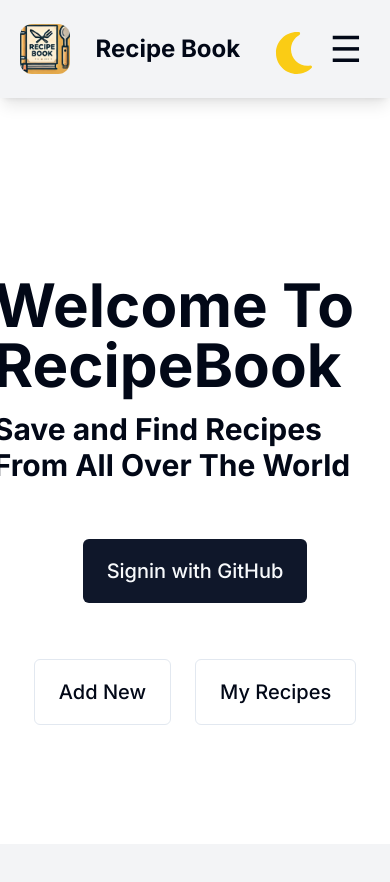
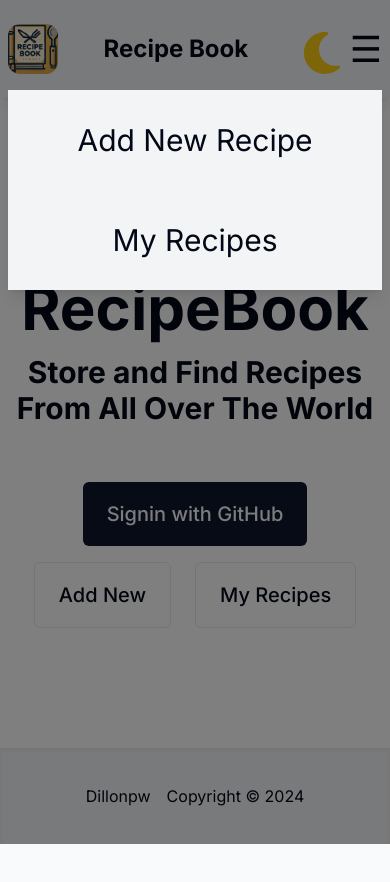
Before and after one commit to Dillonpw/recipe-book, a Next.js app: page / in a window 390 px wide. Both pictures are taken after a click on the button "dropdown". Shown: the top 882 px of the page. After the commit the page ends 844 px from the top, so only its background shows below. Built offline with nearby package versions, Linux system fonts and the light colour scheme; no server answers.

Commit message:
simple style, mobile nav, footer

```diff
--- /dev/null
+++ b/app/components/footer.tsx
@@ -0,0 +1,13 @@
+import Link from "next/link";
+const Footer = () => {
+  return (
+    <footer className="flex h-24 items-center justify-center bg-gray-100 shadow-inner">
+      <Link className="un" href="https://github.com/Dillonpw" target="_blank">
+        {" "}
+        Dillonpw
+      </Link>{" "}
+      <p className="ml-4">Copyright © 2024</p>
+    </footer>
+  );
+};
+export default Footer;
--- a/app/components/nav.tsx
+++ b/app/components/nav.tsx
@@ -1,12 +1,14 @@
 "use client";
 import { useState } from "react";
 import Image from "next/image";
+import Link from "next/link";
 import ThemeToggle from "./theme";
 
 const Nav = () => {
   const [isOpen, setIsOpen] = useState(false);
 
   const toggleMenu = () => setIsOpen(!isOpen);
+  const closeMenu = () => setIsOpen(false);
 
   return (
     <header className="fixed-nav bg-gray-100 shadow-lg transition-all duration-300 dark:bg-[#121212] dark:text-white">
@@ -21,16 +23,16 @@ const Nav = () => {
             height={50}
           />
 
-          <a href="/">
+          <Link href="/">
             <h1 className="font-bold">Recipe Book</h1>
-          </a>
+          </Link>
 
           <ThemeToggle />
         </nav>
       </div>
 
       {/* Mobile Navigation */}
-      <div className="relative mx-5 py-2 text-4xl md:hidden">
+      <div className="relative mx-2 py-2 text-4xl md:hidden">
         <nav className="my-4 flex items-center justify-between">
           <Image
             src={"/RecipeBook.jpeg"}
@@ -39,15 +41,14 @@ const Nav = () => {
             width={50}
             height={50}
           />
-          <a href="/">
+          <Link href="/">
             <p className="text-2xl font-bold">Recipe Book</p>
-          </a>
+          </Link>
 
           <div className="flex items-center">
             <ThemeToggle />
-
             <button
-              className="px-2 hover:scale-110"
+              className="hover:scale-110"
               aria-label="dropdown"
               onClick={toggleMenu}
             >
@@ -55,6 +56,30 @@ const Nav = () => {
             </button>
           </div>
         </nav>
+        {isOpen && (
+          <>
+            <div
+              className="fixed inset-0 z-40 bg-black opacity-50"
+              onClick={closeMenu}
+            ></div>
+            <div className="absolute z-50 w-full gap-4 bg-gray-100 text-center text-3xl shadow-lg dark:bg-[#121212] dark:text-white">
+              <Link
+                href="/new-recipe"
+                className="block  py-8 hover:bg-gray-200 dark:hover:bg-gray-700"
+                onClick={closeMenu}
+              >
+                Add New Recipe
+              </Link>
+              <Link
+                href="/recipelist"
+                className="block py-8 hover:bg-gray-200 dark:hover:bg-gray-700"
+                onClick={closeMenu}
+              >
+                My Recipes
+              </Link>
+            </div>
+          </>
+        )}
       </div>
     </header>
   );
--- a/app/components/recipeForm.tsx
+++ b/app/components/recipeForm.tsx
@@ -36,10 +36,12 @@ const RecipeForm = () => {
 
   return (
     <>
-    <h1 className="text-4xl text-center mt-10">Add a New Recipe</h1>
+      <h1 className="text-center text-6xl">Add A New Recipe</h1>
       <form onSubmit={handleSubmit} className="m-10">
         <div className="mb-4">
-        <label htmlFor="title" className="text-4xl">Title:</label>
+          <label htmlFor="title" className="text-4xl">
+            Title:
+          </label>
           <Input
             type="text"
             id="title"
@@ -49,7 +51,9 @@ const RecipeForm = () => {
           />
         </div>
         <div className="mb-4">
-        <label htmlFor="ingredients" className="text-2xl">Ingredients (comma-separated):</label>
+          <label htmlFor="ingredients" className="text-2xl">
+            Ingredients (comma-separated):
+          </label>
           <Textarea
             id="ingredients"
             value={ingredients}
@@ -58,7 +62,9 @@ const RecipeForm = () => {
           />
         </div>
         <div>
-        <label htmlFor="steps" className="text-2xl">Steps (comma-separated):</label>
+          <label htmlFor="steps" className="text-2xl">
+            Steps (comma-separated):
+          </label>
           <Textarea
             id="steps"
             value={steps}
@@ -66,7 +72,9 @@ const RecipeForm = () => {
             required
           />
         </div>
-      <Button  className="mt-4" type="submit">Submit</Button>
+        <Button className="mt-4" type="submit">
+          Submit
+        </Button>
       </form>
     </>
   );
--- a/app/components/recipeList.tsx
+++ b/app/components/recipeList.tsx
@@ -30,8 +30,8 @@ export default async function RecipeList() {
   if (!session || !session.user || !session.user.id) {
     return (
       <>
-        <div className="m-10 text-3xl text-center">
-          <p className=" mb-4">Sorry... No recipes found.</p>Want to{" "}
+        <div className="mb-10 text-3xl text-center">
+          <p className="mb-4">Sorry... No recipes found.</p>Want to{" "}
           <Link href="/new-recipe" className="un text-3xl font-bold">
             Add A Recipe?
           </Link>
@@ -53,7 +53,7 @@ export default async function RecipeList() {
   }
 
   return (
-    <div className="m-4 h-full text-3xl">
+    <div className="h-full text-3xl">
       <h1 className="text-center text-4xl font-bold">Recipe List</h1>
       <ul>
         {recipes.map((recipe) => (
--- a/app/components/ui/input.tsx
+++ b/app/components/ui/input.tsx
@@ -11,7 +11,7 @@ const Input = React.forwardRef<HTMLInputElement, InputProps>(
       <input
         type={type}
         className={cn(
-          "flex h-10 w-[50%] rounded-md border border-input bg-gray-100 px-3 py-2 text-sm ring-offset-background file:border-0 file:bg-transparent file:text-sm file:font-medium placeholder:text-muted-foreground focus-visible:outline-none focus-visible:ring-2 focus-visible:ring-ring focus-visible:ring-offset-2 disabled:cursor-not-allowed disabled:opacity-50",
+          "flex h-10 w-full rounded-md border border-input bg-gray-100 px-3 py-2 text-sm ring-offset-background file:border-0 file:bg-transparent file:text-sm file:font-medium placeholder:text-muted-foreground focus-visible:outline-none focus-visible:ring-2 focus-visible:ring-ring focus-visible:ring-offset-2 disabled:cursor-not-allowed disabled:opacity-50",
           className
         )}
         ref={ref}
--- a/app/components/ui/textarea.tsx
+++ b/app/components/ui/textarea.tsx
@@ -10,7 +10,7 @@ const Textarea = React.forwardRef<HTMLTextAreaElement, TextareaProps>(
     return (
       <textarea
         className={cn(
-          "flex min-h-[80px] w-[80%] rounded-md border border-input bg-gray-100 px-3 py-2 text-sm ring-offset-background placeholder:text-muted-foreground focus-visible:outline-none focus-visible:ring-2 focus-visible:ring-ring focus-visible:ring-offset-2 disabled:cursor-not-allowed disabled:opacity-50",
+          "flex min-h-[80px] w-full rounded-md border border-input bg-gray-100 px-3 py-2 text-sm ring-offset-background placeholder:text-muted-foreground focus-visible:outline-none focus-visible:ring-2 focus-visible:ring-ring focus-visible:ring-offset-2 disabled:cursor-not-allowed disabled:opacity-50",
           className
         )}
         ref={ref}
--- a/app/layout.tsx
+++ b/app/layout.tsx
@@ -1,13 +1,15 @@
 import type { Metadata } from "next";
 import { Inter } from "next/font/google";
 import Nav from "./components/nav";
+import Footer from "./components/footer";
 import "./globals.css";
 
 const inter = Inter({ subsets: ["latin"] });
 
 export const metadata: Metadata = {
   title: "Recipe Book",
-  description: "Store and find recipes you love, without the clutter of ads and blogs",
+  description:
+    "Store and find recipes you love, without the clutter of ads and blogs",
   icons: {
     icon: "/RecipeBook.jpeg",
   },
@@ -20,12 +22,13 @@ export default function RootLayout({
 }>) {
   return (
     <html
-      className="bg-gray-100 dark:bg-[#1c1b1b] dark:text-gray-100"
+      className="bg-gray-50 dark:bg-[#1c1b1b] dark:text-gray-100 h-full"
       lang="en"
     >
-      <body className={`${inter.className}`}>
+      <body className={`${inter.className} h-full flex flex-col`}>
         <Nav />
-        {children}
+        <main className="flex-grow">{children}</main>
+        <Footer />
       </body>
     </html>
   );
--- a/app/new-recipe/page.tsx
+++ b/app/new-recipe/page.tsx
@@ -2,7 +2,7 @@ import React from "react";
 import RecipeForm from "../components/recipeForm";
 export default function Page() {
   return (
-    <div>
+    <div className="h-full flex flex-col justify-center items-center">
       <RecipeForm />
     </div>
   );
--- a/app/page.tsx
+++ b/app/page.tsx
@@ -4,12 +4,16 @@ import { Button } from "./components/ui/button";
 
 const Content = () => {
   return (
-    <div className="h-screen flex items-center justify-center">
-      <div className="flex flex-col gap-4 items-center justify-center">
-        <h1 className="text-6xl font-bold">Welcome To RecipeBook</h1>
-        <p className="text-3xl font-bold">Save and Find Recipes From All Over The World</p>
+    <div className="flex h-full items-center justify-center">
+      <div className="flex flex-col items-center justify-center gap-4">
+        <h1 className="text-center text-6xl font-bold">
+          Welcome To RecipeBook
+        </h1>
+        <p className="text-center text-3xl font-bold">
+          Store and Find Recipes From All Over The World
+        </p>
         <LoggedIn />
-        <div className="m-10 flex gap-6">
+        <div className="flex gap-6">
           <Button variant="outline" asChild>
             <Link href="/new-recipe">Add New</Link>
           </Button>
--- a/app/recipelist/page.tsx
+++ b/app/recipelist/page.tsx
@@ -3,9 +3,10 @@ import LoggedIn from "../components/loggedIn";
 
 export default function Recipelist() {
   return (
-    <div className="flex flex-col justify-center items-center m-10">
+    <div className="flex h-full flex-col items-center justify-center">
+      <RecipeList />
+
       <LoggedIn />
-      <RecipeList />
     </div>
   );
 }
```
Lines whose indentation alone changed are shown as unchanged.
